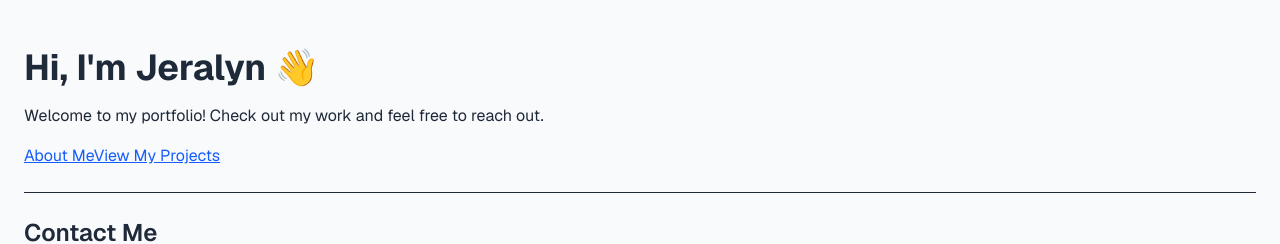
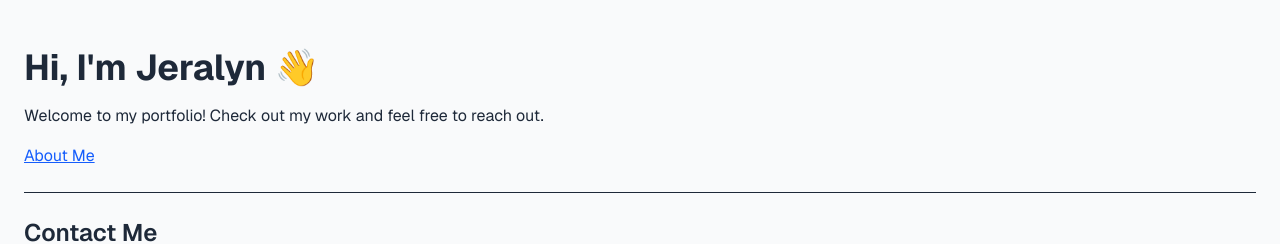
Before and after one commit to jlynmar/hello-world-app, a Next.js app: page / in a window 1280 px wide. Shown: the top 244 px of the page. Built offline with nearby package versions, Linux system fonts and the light colour scheme.

Commit message:
Temporarily rename project folders

```diff
--- a/src/app/page.js
+++ b/src/app/page.js
@@ -16,7 +16,6 @@ export default function Home() {
       <p className="mb-4">Welcome to my portfolio! Check out my work and feel free to reach out.</p>
       <Link href="/about" className="text-blue-600 underline">About Me</Link>
 
-      <Link href="/projects" className="text-blue-600 underline">View My Projects</Link>
 
       <hr className="my-6" />
 
```
Also changed, not shown: src/app/projects/data-temp/page.js (renamed from src/app/projects/Data/page.js), src/app/projects/garden-temp/page.js (renamed from src/app/projects/Garden/page.js), src/app/projects/website-temp/page.js (renamed from src/app/projects/Website/page.js).
